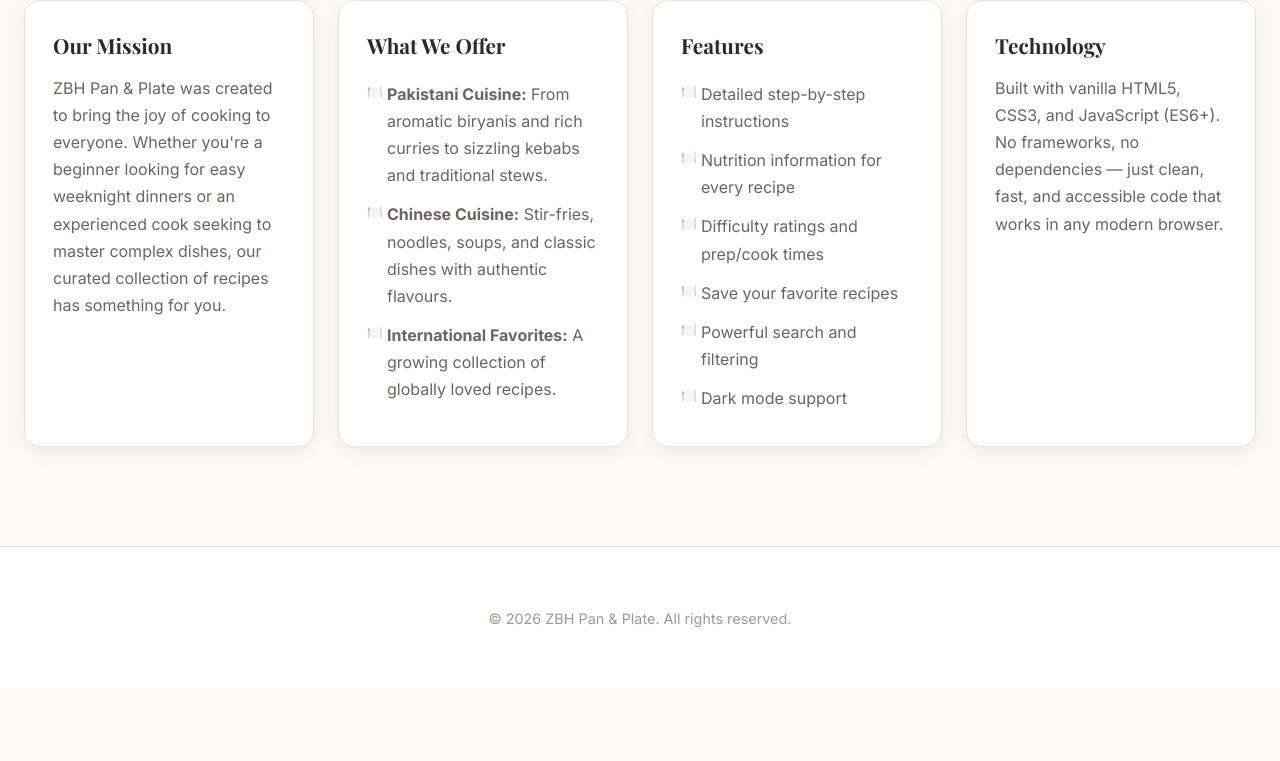
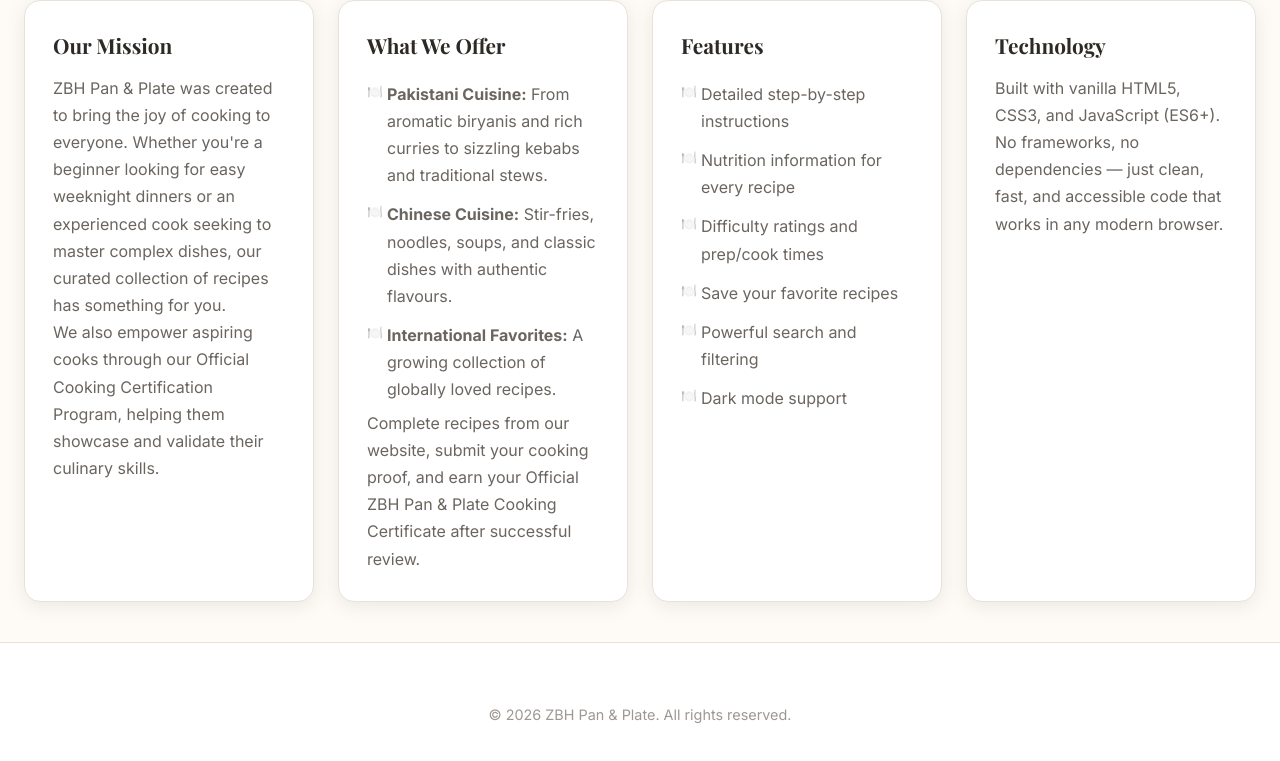
Before and after one commit to ZoyaBilal01/ZBH-Pan-Plate, a plain HTML site: page pages/about.html in a window 1280 px wide. Shown: the part 175-936 px from the top of the page. Before the commit the page ends 865 px from the top, so only its background shows below. Drawn offline with nearby package versions, Linux system fonts and the light colour scheme; no server answers.

Commit message:
Add certification info to Our Mission and What We Offer on about page

```diff
--- a/pages/about.html
+++ b/pages/about.html
@@ -18,6 +18,7 @@
           <div class="about-card">
             <h2>Our Mission</h2>
             <p>ZBH Pan & Plate was created to bring the joy of cooking to everyone. Whether you're a beginner looking for easy weeknight dinners or an experienced cook seeking to master complex dishes, our curated collection of recipes has something for you.</p>
+            <p>We also empower aspiring cooks through our Official Cooking Certification Program, helping them showcase and validate their culinary skills.</p>
           </div>
           <div class="about-card">
             <h2>What We Offer</h2>
@@ -26,6 +27,7 @@
               <li><strong>Chinese Cuisine:</strong> Stir-fries, noodles, soups, and classic dishes with authentic flavours.</li>
               <li><strong>International Favorites:</strong> A growing collection of globally loved recipes.</li>
             </ul>
+            <p>Complete recipes from our website, submit your cooking proof, and earn your Official ZBH Pan & Plate Cooking Certificate after successful review.</p>
           </div>
           <div class="about-card">
             <h2>Features</h2>
```
